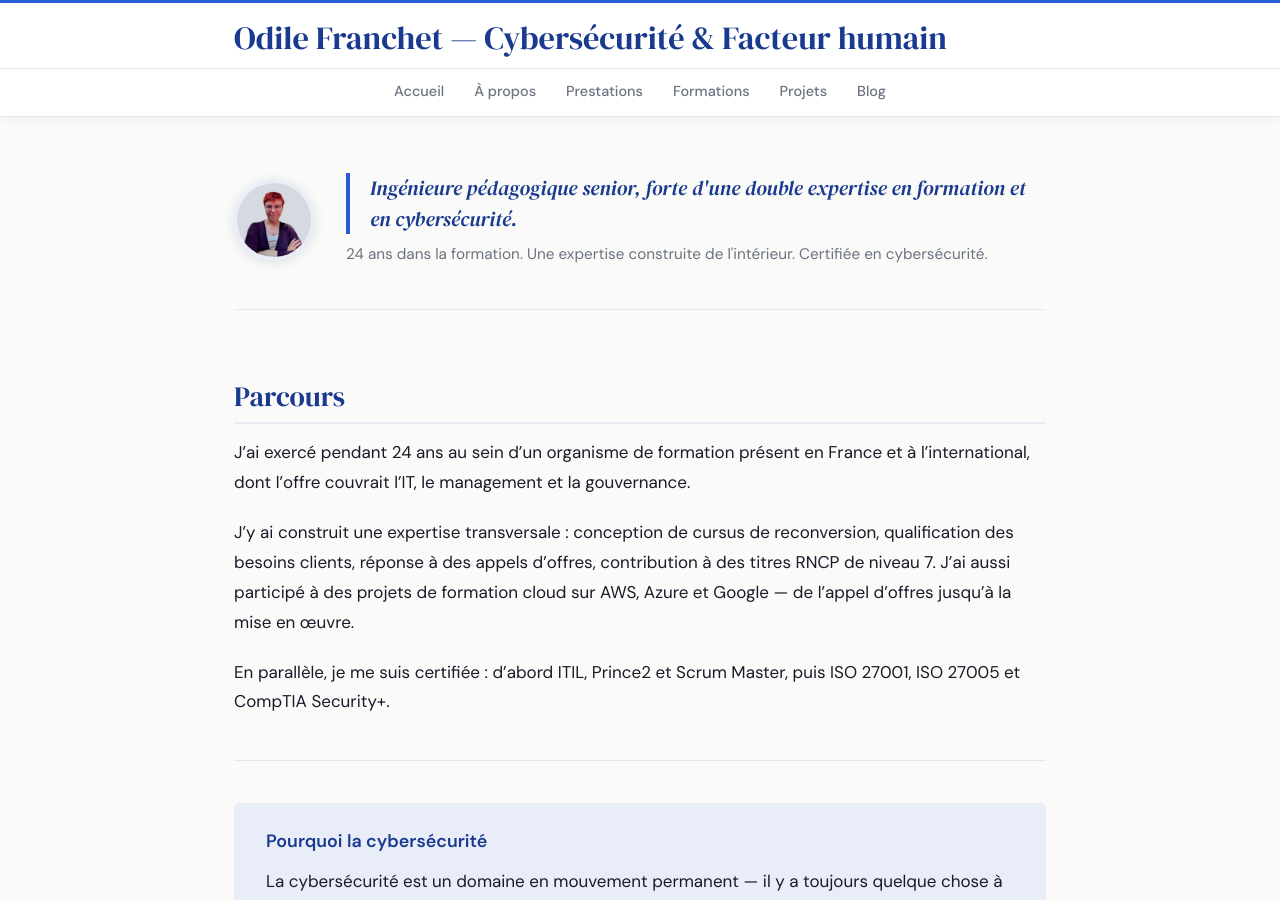
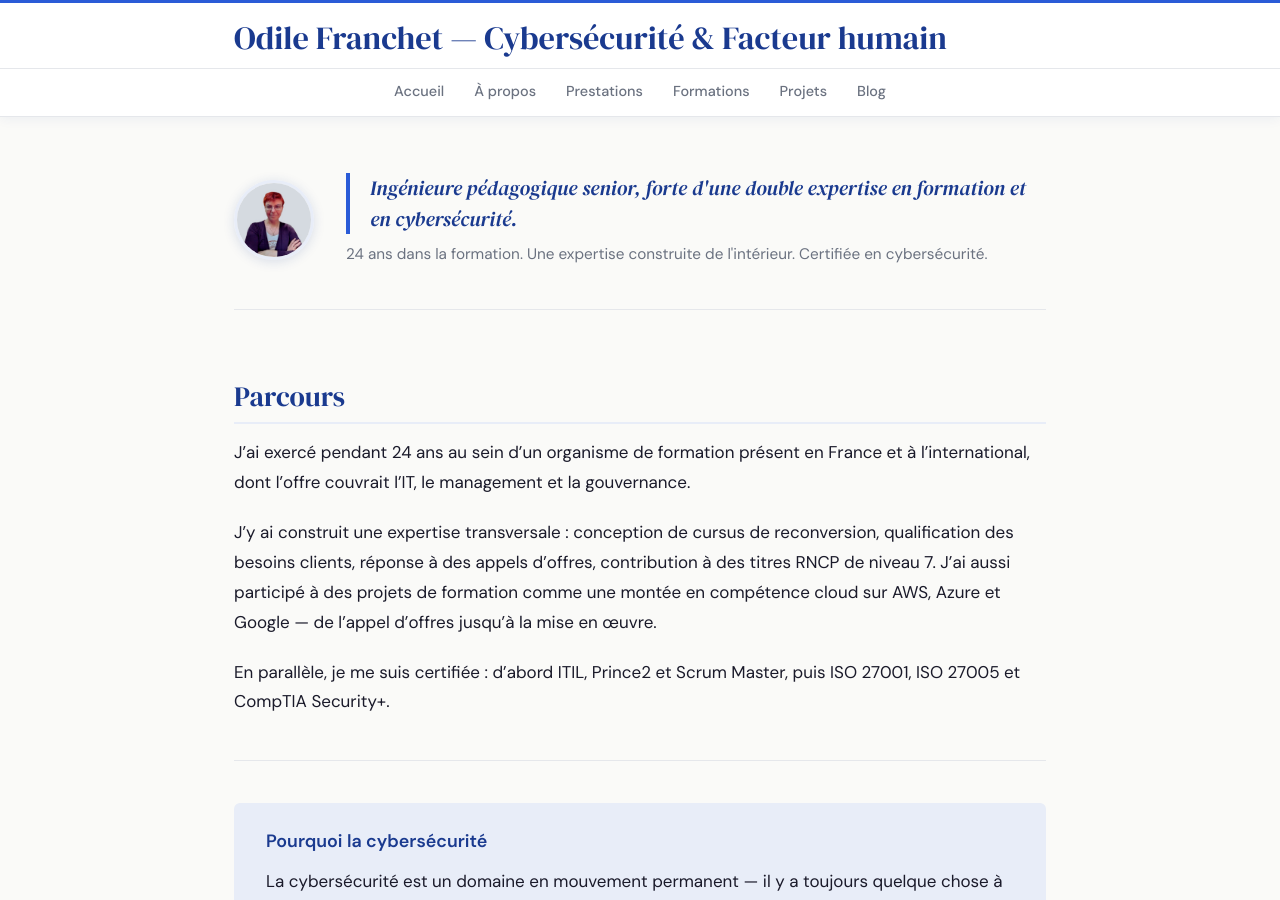
Before and after one commit to ofranchet73/ofranchet73.github.io, a Jekyll site: the page built from apropos.md, in a window 1280 px wide and 900 px high. Built offline with Jekyll 4.4.1, drawn with Linux system fonts in a browser that asks for light colours.

Commit message:
Update apropos.md

```diff
--- a/apropos.md
+++ b/apropos.md
@@ -7,7 +7,7 @@ title: "À propos"
 
 J'ai exercé pendant 24 ans au sein d'un organisme de formation présent en France et à l'international, dont l'offre couvrait l'IT, le management et la gouvernance.
 
-J'y ai construit une expertise transversale : conception de cursus de reconversion, qualification des besoins clients, réponse à des appels d'offres, contribution à des titres RNCP de niveau 7. J'ai aussi participé à des projets de formation cloud sur AWS, Azure et Google — de l'appel d'offres jusqu'à la mise en œuvre.
+J'y ai construit une expertise transversale : conception de cursus de reconversion, qualification des besoins clients, réponse à des appels d'offres, contribution à des titres RNCP de niveau 7. J'ai aussi participé à des projets de formation comme une montée en compétence cloud sur AWS, Azure et Google — de l'appel d'offres jusqu'à la mise en œuvre.
 
 En parallèle, je me suis certifiée : d'abord ITIL, Prince2 et Scrum Master, puis ISO 27001, ISO 27005 et CompTIA Security+.
 
```
